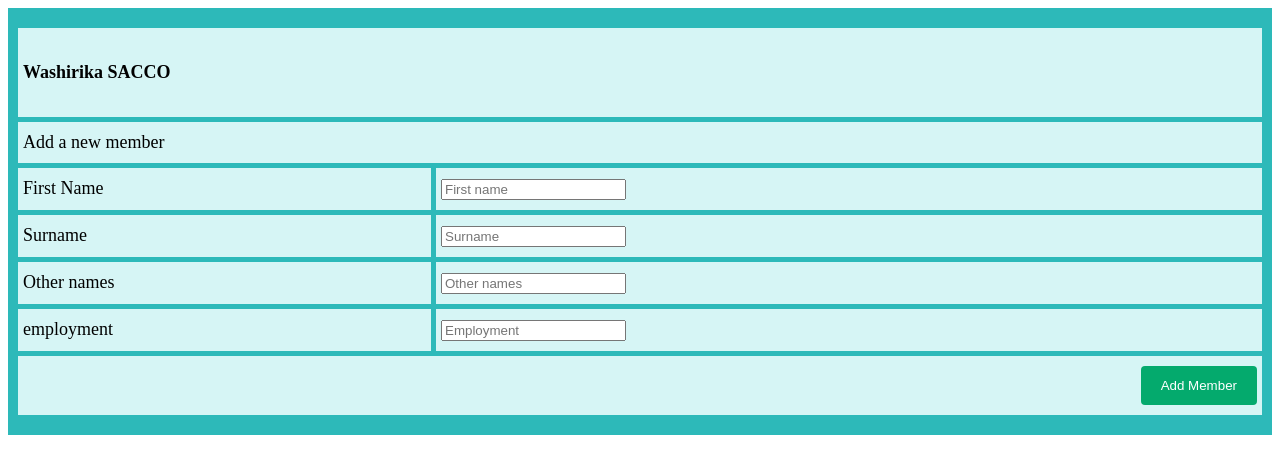
After one commit to annanharry/washirika, a PHP site: page /admin/managememberadd.html in a window 1280 px wide. The commit adds this page. Shown: the top 474 px of the page. Run offline with PHP 8.4, Linux system fonts and the light colour scheme.

Commit message:
Add files via upload

```diff
--- a/code/admin/add.php
+++ b/code/admin/add.php
@@ -8,5 +8,5 @@
 
     $sql = mysqli_query($conn, "INSERT INTO logins(username, password, type)
     VALUES ('$susername', '$smd5password', '$stype')");
-
+    header("location:managestaffadd.html")
 ?>
--- /dev/null
+++ b/code/admin/addmember.php
@@ -0,0 +1,5 @@
+<?php
+
+include "../ses/connect.php";
+
+?>
--- /dev/null
+++ b/code/admin/managememberadd.html
@@ -0,0 +1,89 @@
+<!DOCTYPE html>
+<html lang="en">
+<head>
+    <meta charset="UTF-8">
+    <meta http-equiv="X-UA-Compatible" content="IE=edge">
+    <meta name="viewport" content="width=device-width, initial-scale=1.0">
+    <title>Washirika</title>
+    <style>
+        .grid-container {
+            display: grid;
+            grid-template-columns: 1fr 2fr;
+            padding: 20px 10px;
+            font-size: 20px;
+            gap: 5px;
+            background-color: #2db9b9;
+        }
+        .grid-container > div {
+            background-color: #d6f5f5;
+            padding: 10px 5px;
+            font-size: 18px;
+        }
+        .item1 {
+            grid-area: 1/1/span 1/span 2;
+        }
+        .item2 {
+            grid-area: 2/1/span 1/span 2;
+        }
+        .item3 {
+            grid-area: 3/1/4/2;
+        }
+        .item11 {
+            grid-area: 7/1/8/3;
+            align-items: center;
+        }
+        input[type=submit] {
+            background-color: #04AA6D;
+            color: white;
+            padding: 12px 20px;
+            border: none;
+            border-radius: 4px;
+            cursor: pointer;
+            float: right;
+        }
+
+        input[type=submit]:hover {
+            background-color: #45a049;
+        }
+    </style>
+</head>
+<body>
+    <form action="addmember.php" method="post"></form>
+    <div class="grid-container">
+        <div class="item1">
+            <h4>Washirika SACCO</h4>
+        </div>
+        <div class="item2">
+            Add a new member
+        </div>
+            <div class="item3">
+                <label for="firstname">First Name</label>
+            </div>
+            <div class="item4">
+                <input type="text" name="firstname" placeholder="First name">
+            </div>
+            <div>
+                <label for="surname">Surname</label>
+            </div>
+            <div>
+                <input type="text" name="surname" placeholder="Surname">
+            </div>
+            <div>
+                <label for="othernames">Other names</label>
+            </div>
+            <div>
+                <input type="text" name="othernames" placeholder="Other names">
+            </div>
+            <div>
+                <label for="employment">employment</label>
+            </div>
+            <div>
+                <input type="text" name="employment" id="" placeholder="Employment">
+            </div>
+            <div class="item11">
+                <input type="submit" value="Add Member">
+            </div>
+        </div>
+    </form>
+</body>
+</html>
--- a/code/admin/managestaffadd.html
+++ b/code/admin/managestaffadd.html
@@ -92,7 +92,7 @@
                 <input type="password" name="sconfirmpassword" class="box" placeholder="retype password"><br><br>
             </div>
             <div class="item11">
-                <input type = "submit" value = " Submit "/><br />
+                <input type = "submit" value = "Add"/><br />
             </div>
             <div class="item12">
                 Lorem ipsum dolor, sit amet consectetur adipisicing elit. Voluptate, cupiditate eius dolor debitis sed eligendi excepturi dignissimos possimus, rem iure aliquam quibusdam adipisci sunt aperiam magni corrupti ipsa fugit odit?
--- a/code/ses/connect.php
+++ b/code/ses/connect.php
@@ -11,5 +11,5 @@
     if ($conn->connect_error) {
     die("Connection failed: " . $conn->connect_error);
     }
-    echo "Connected successfully";
+    //echo "Connected successfully";
 ?>
```
Also changed, not shown: code/admin/managemember.html (added, +12 -0 lines), code/admin/managestaffedit.html (added, +12 -0 lines), code/admin/managestafflist.html (added, +12 -0 lines), code/memberdash.html (+54 -4 lines), code/memberloanrq.html (added, +17 -0 lines), code/search.php (added, +27 -0 lines), code/ses/login.html (+10 -9 lines), code/tellerdash.html (added, +18 -0 lines).
